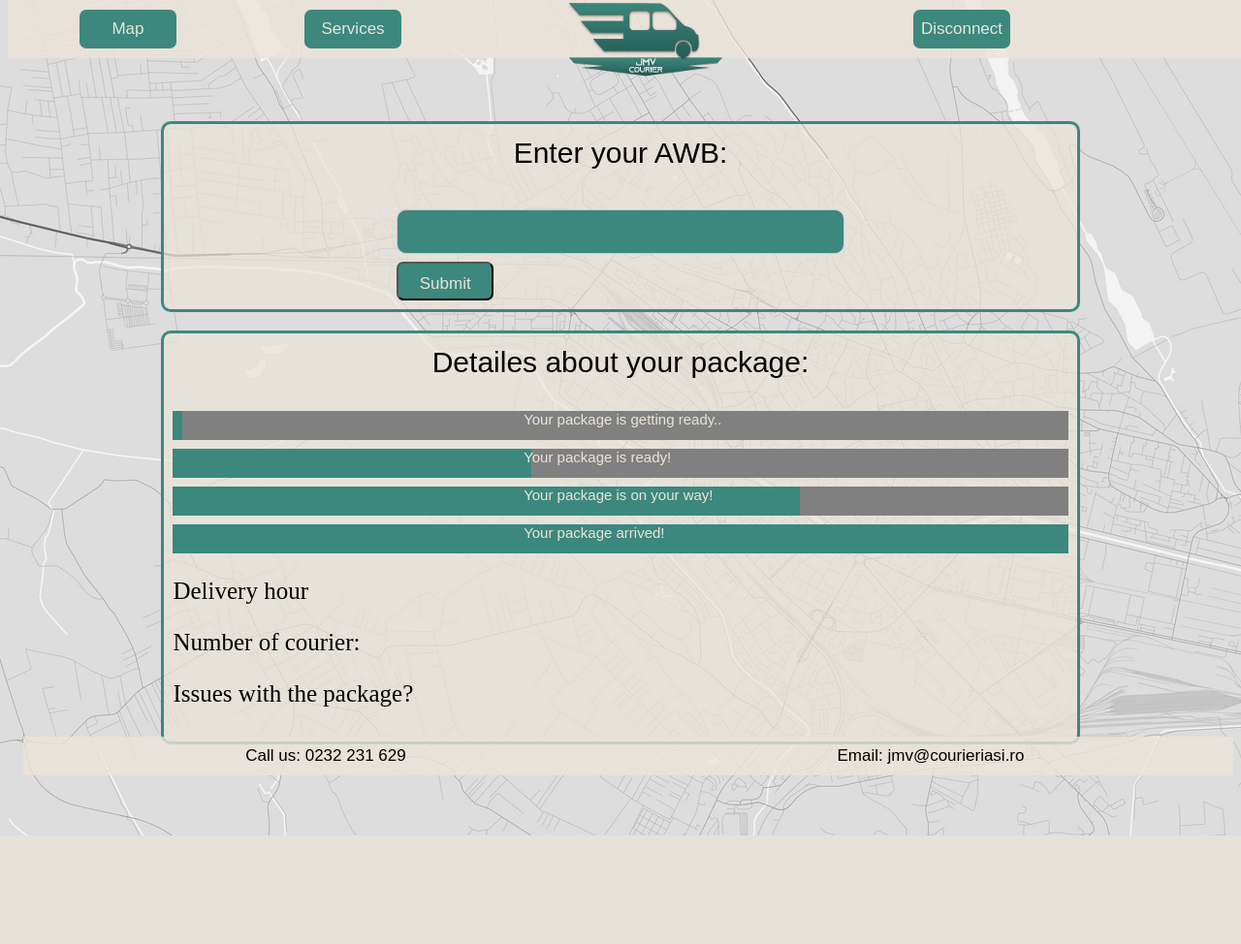
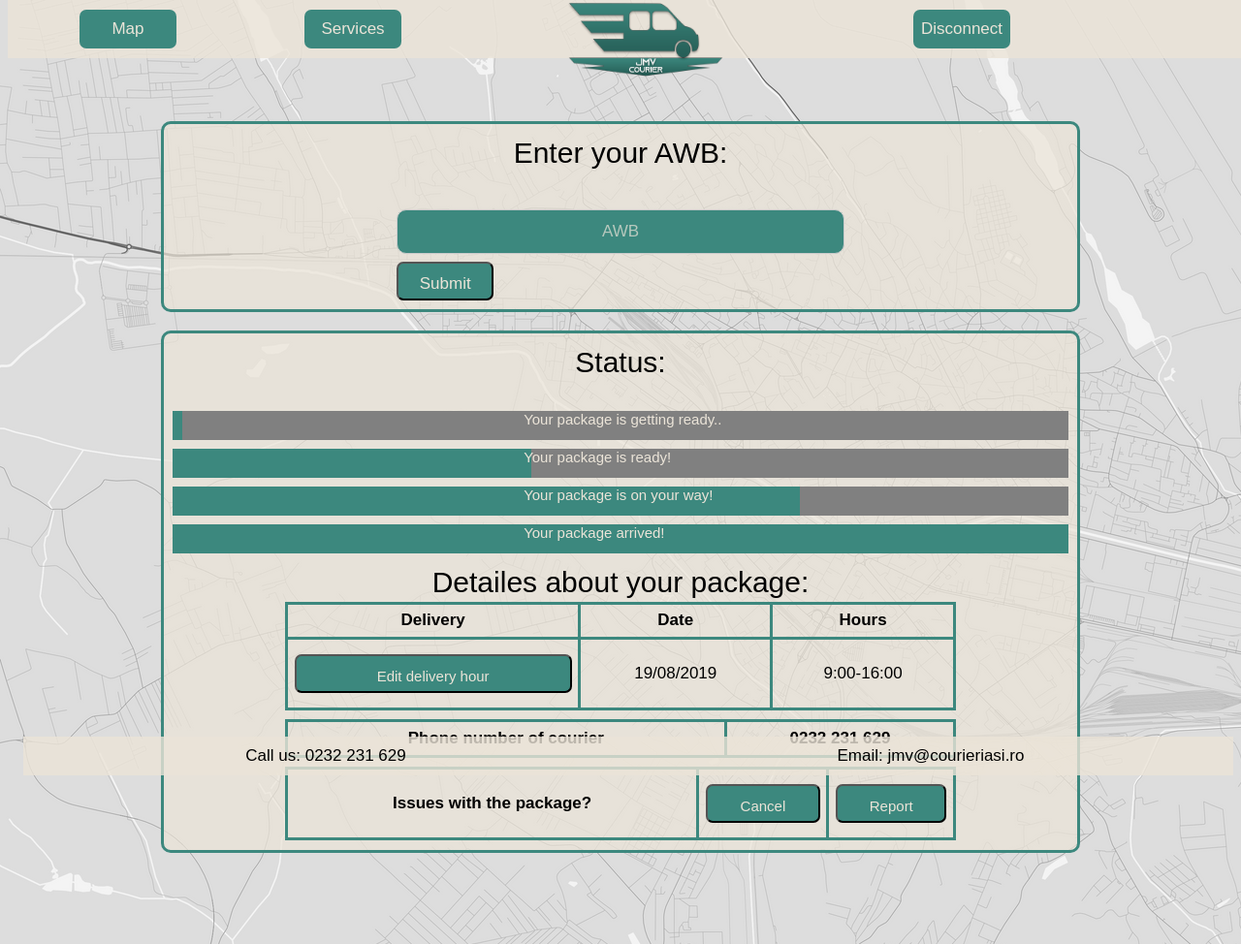
Before and after one commit to andreeabmanea/Web-Technologies, a PHP site: page /windows/client.html in a window 1280 px wide. Shown: the whole page at 97% size. Before the commit the page ends 862 px from the top, so only its background shows below. Run offline with PHP 8.4, Linux system fonts and the light colour scheme; lists and menus that the app fills with data are empty.

Commit message:
rest of client

```diff
--- a/Site/stylesheets/style.css
+++ b/Site/stylesheets/style.css
@@ -124,6 +124,7 @@ table {
     margin-right: auto;
     font-family: "Ubuntu", sans-serif;
     font-size: 17px;
+    margin-top: 1%;
 }
 td, th {
     text-align: center;
--- a/Site/windows/client.html
+++ b/Site/windows/client.html
@@ -23,12 +23,12 @@
         <div class="starter">
             <p id="title">Enter your AWB:</p>
             <form class="awb-form">
-                <input type="text" id="fawb" name="fawb"><br>
+                <input type="text" placeholder="AWB" id="fawb" name="fawb"><br>
                 <input type="submit" value="Submit" class="button">
             </form>
         </div>
         <div class="starter">
-            <p id="title">Detailes about your package:</p>
+            <p id="title">Status:</p>
             <div id="myProgress">
                 <p class="procces-text">Your package is getting ready..</p>
                 <div id="myBar1"></div>
@@ -45,9 +45,34 @@
                 <p class="procces-text">Your package arrived!</p>
                 <div id="myBar4"></div>
             </div>
-            <p>Delivery hour</p>
-            <p>Number of courier:</p>
-            <p>Issues with the package?</p>
+            <table>
+                <caption id="title">Detailes about your package:</caption>
+                <tr>
+                    <th>Delivery</th>
+                    <th>Date</th>
+                    <th>Hours</th>
+                </tr>
+                <tr>
+                    <td><button type="button">Edit delivery hour</button></td>
+                    <td>19/08/2019</td>
+                    <td>9:00-16:00</td>
+                </tr>
+            </table>
+
+            <table>
+                <tr>
+                    <th>Phone number of courier</th>
+                    <th>0232 231 629</th>
+                </tr>
+            </table>
+
+            <table>
+                <tr>
+                    <th>Issues with the package?</th>
+                    <th><button type="button">Cancel</button></th>
+                    <th><button type="button">Report</button></th>
+                </tr>
+            </table>
         </div>
     </div>
 
--- a/Site/windows/main.html
+++ b/Site/windows/main.html
@@ -115,7 +115,7 @@
         <form class="modal-content" method="post">
             <div class="imgcontainer">
                 <span onclick="document.getElementById('login-account').style.display='none'" class="close" title="Close">&times;</span>
-                <img src="../resources/user.png" alt="Avatar" class="avatar">
+                <img src="../resources/User.png" alt="Avatar" class="avatar">
             </div>
 
             <div class="container">
```
